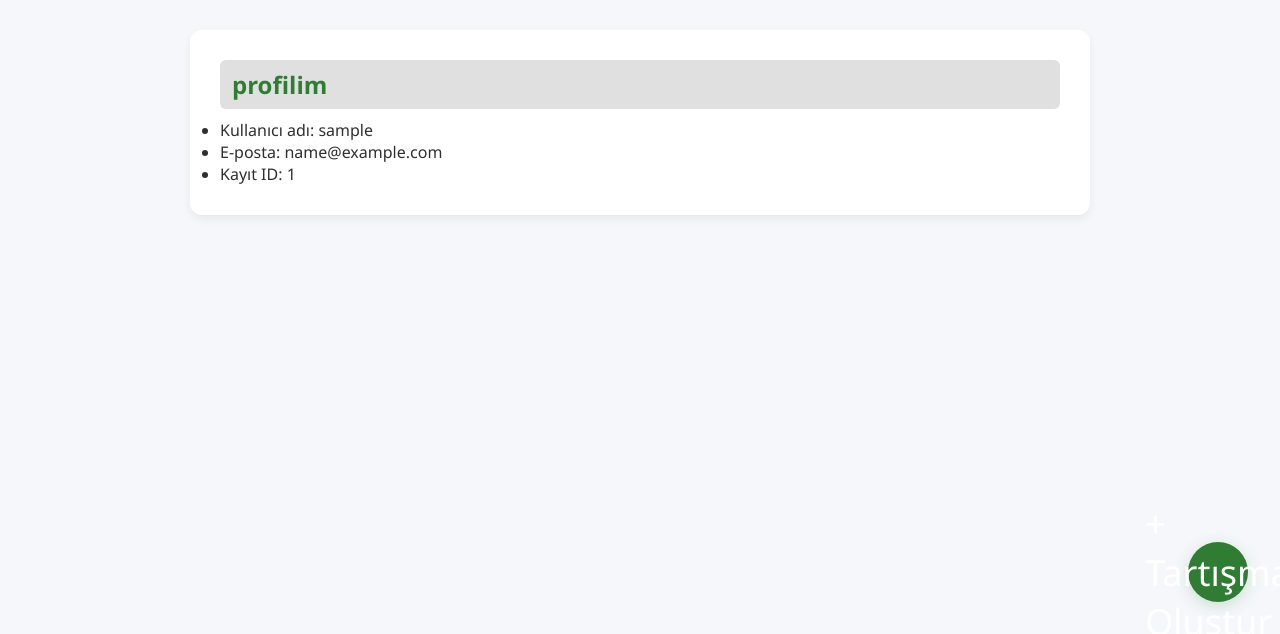
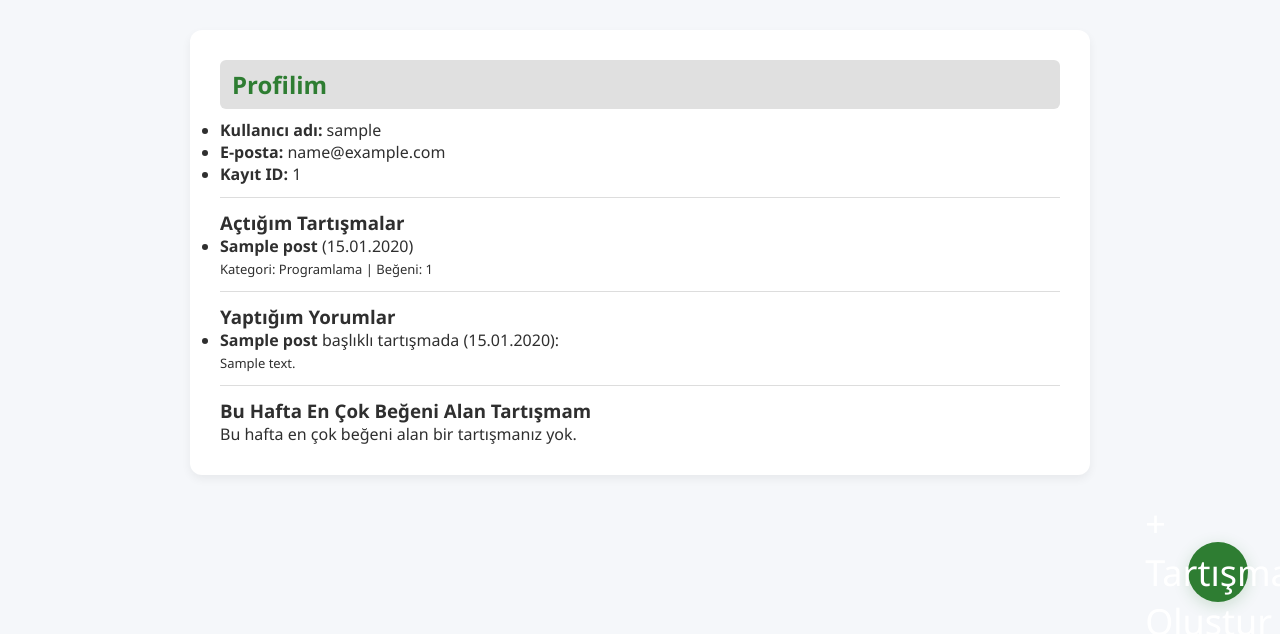
Before and after one commit to mehmettelliovli/forum_site, a Flask app: page /profil in a window 1280 px wide. Shown: the part 166-800 px from the top of the page. Run offline with Flask 3, Linux system fonts and the light colour scheme; a user stored in the database is signed in; tables that the repository leaves empty hold one stand-in row (values such as "Sample post").

Commit message:
hersey calisiyor

```diff
--- a/backend/app.py
+++ b/backend/app.py
@@ -3,8 +3,9 @@ from config import Config
 from extensions import db, bcrypt, login_manager
 from flask_login import login_user, logout_user, login_required, current_user
 import os
-from models import User, Post, Category, Comment, create_default_categories
-from datetime import datetime
+from models import User, Post, Category, Comment, create_default_categories, Like
+from datetime import datetime, timedelta
+from sqlalchemy import func
 
 app = Flask(__name__, template_folder=os.path.join(os.path.dirname(__file__), '../frontend/templates'), static_folder=os.path.join(os.path.dirname(__file__), '../frontend/static'))
 app.config.from_object(Config)
@@ -27,7 +28,7 @@ def load_user(user_id):
 
 @app.route('/')
 def home():
-    posts = Post.query.order_by(Post.boosted_at.desc().nullslast(), Post.created_at.desc()).limit(7).all()
+    posts = Post.query.order_by(Post.created_at.desc()).limit(7).all()
     categories = Category.query.all()
     return render_template('index.html', posts=posts, user=current_user if current_user.is_authenticated else None, categories=categories)
 
@@ -38,7 +39,7 @@ def topics():
     query = Post.query
     if category_id:
         query = query.filter_by(category_id=category_id)
-    posts = query.order_by(Post.boosted_at.desc().nullslast(), Post.created_at.desc()).all()
+    posts = query.order_by(Post.created_at.desc()).all()
     return render_template('konular.html', posts=posts, user=current_user if current_user.is_authenticated else None, categories=categories, selected_category=category_id)
 
 @app.route('/uyeler')
@@ -51,7 +52,26 @@ def members():
 @login_required
 def profile():
     categories = Category.query.all()
-    return render_template('profil.html', user=current_user, categories=categories)
+    # Kullanıcının açtığı tartışmalar
+    user_posts = Post.query.filter_by(user_id=current_user.id).all()
+    # Kullanıcının yaptığı yorumlar
+    user_comments = Comment.query.filter_by(user_id=current_user.id).all()
+    # Her tartışmanın beğeni sayısı
+    post_likes = {post.id: len(post.likes) for post in user_posts}
+    # Bu hafta en çok beğeni alan kendi tartışması
+    week_ago = datetime.utcnow() - timedelta(days=7)
+    weekly_posts = (
+        Post.query
+        .filter(Post.user_id == current_user.id)
+        .join(Post.likes)
+        .filter(Like.created_at >= week_ago)
+        .group_by(Post.id)
+        .with_entities(Post, func.count(Like.id).label('like_count'))
+        .order_by(func.count(Like.id).desc())
+        .all()
+    )
+    top_weekly_post = weekly_posts[0] if weekly_posts else None
+    return render_template('profil.html', user=current_user, categories=categories, user_posts=user_posts, user_comments=user_comments, post_likes=post_likes, top_weekly_post=top_weekly_post)
 
 @app.route('/signup', methods=['GET', 'POST'])
 def signup():
@@ -136,13 +156,20 @@ def post_detail(post_id):
             return redirect(url_for('post_detail', post_id=post.id))
     return render_template('konu.html', post=post, user=current_user)
 
-@app.route('/konu/boost/<int:post_id>', methods=['POST'])
+@app.route('/begen/<int:post_id>', methods=['POST'])
 @login_required
-def boost_post(post_id):
+def like_post(post_id):
     post = Post.query.get_or_404(post_id)
-    post.boosted_at = datetime.utcnow()
-    db.session.commit()
-    flash('Konu üste çıkarıldı.', 'success')
+    existing_like = Like.query.filter_by(user_id=current_user.id, post_id=post_id).first()
+    if existing_like:
+        db.session.delete(existing_like)
+        db.session.commit()
+        flash('Beğeni geri alındı.', 'success')
+    else:
+        like = Like(user_id=current_user.id, post_id=post_id)
+        db.session.add(like)
+        db.session.commit()
+        flash('Tartışma beğenildi.', 'success')
     return redirect(request.referrer or url_for('topics'))
 
 # Blueprintler ve route'lar daha sonra eklenecek
--- a/frontend/templates/index.html
+++ b/frontend/templates/index.html
@@ -34,9 +34,7 @@
                 <div class="meta-info">
                     {{ post.author.username }} – {{ post.created_at.strftime('%d.%m.%Y') }} | {{ post.category.name }}
                     {% if user.is_authenticated %}
-                        <form action="{{ url_for('boost_post', post_id=post.id) }}" method="post" style="display:inline;">
-                            <button type="submit">Üste Çıkar</button>
-                        </form>
+
                     {% endif %}
                 </div>
             </div>
--- a/frontend/templates/konular.html
+++ b/frontend/templates/konular.html
@@ -41,9 +41,11 @@
           <div class="topic-title"><a href="{{ url_for('post_detail', post_id=post.id) }}">{{ post.title }}</a></div>
           <div class="meta-info">
             {{ post.author.username }} – {{ post.created_at.strftime('%d.%m.%Y') }} | {{ post.category.name }}
+            <span style="margin-left:16px;">Beğeni: {{ post.likes|length }}</span>
             {% if user.is_authenticated %}
-              <form action="{{ url_for('boost_post', post_id=post.id) }}" method="post" style="display:inline;">
-                <button type="submit">Üste Çıkar</button>
+              <form action="{{ url_for('like_post', post_id=post.id) }}" method="post" style="display:inline;">
+                {% set liked = post.likes|selectattr('user_id', 'equalto', user.id)|list|length > 0 %}
+                <button type="submit">{% if liked %}Beğeniyi Geri Al{% else %}Beğen{% endif %}</button>
               </form>
             {% endif %}
           </div>
--- a/frontend/templates/profil.html
+++ b/frontend/templates/profil.html
@@ -18,12 +18,51 @@
     </nav>
 
     <section class="topics-section">
-      <h2>profilim</h2>
+      <h2>Profilim</h2>
       <ul>
-        <li>Kullanıcı adı: {{ user.username }}</li>
-        <li>E-posta: {{ user.email }}</li>
-        <li>Kayıt ID: {{ user.id }}</li>
+        <li><b>Kullanıcı adı:</b> {{ user.username }}</li>
+        <li><b>E-posta:</b> {{ user.email }}</li>
+        <li><b>Kayıt ID:</b> {{ user.id }}</li>
       </ul>
+      <hr>
+      <h3>Açtığım Tartışmalar</h3>
+      {% if user_posts %}
+        <ul>
+        {% for post in user_posts %}
+          <li>
+            <b>{{ post.title }}</b> ({{ post.created_at.strftime('%d.%m.%Y') }})<br>
+            <span style="font-size:13px;">Kategori: {{ post.category.name }} | Beğeni: {{ post_likes[post.id] }}</span>
+          </li>
+        {% endfor %}
+        </ul>
+      {% else %}
+        <p>Henüz tartışma açmadınız.</p>
+      {% endif %}
+      <hr>
+      <h3>Yaptığım Yorumlar</h3>
+      {% if user_comments %}
+        <ul>
+        {% for comment in user_comments %}
+          <li>
+            <b>{{ comment.post.title }}</b> başlıklı tartışmada ({{ comment.created_at.strftime('%d.%m.%Y') }}):<br>
+            <span style="font-size:13px;">{{ comment.content }}</span>
+          </li>
+        {% endfor %}
+        </ul>
+      {% else %}
+        <p>Henüz yorum yapmadınız.</p>
+      {% endif %}
+      <hr>
+      <h3>Bu Hafta En Çok Beğeni Alan Tartışmam</h3>
+      {% if top_weekly_post %}
+        <div class="topic">
+          <div class="topic-title">{{ top_weekly_post[0].title }}</div>
+          <div class="meta-info">Beğeni: {{ top_weekly_post[1] }} | Tarih: {{ top_weekly_post[0].created_at.strftime('%d.%m.%Y') }}</div>
+          <div class="topic-content">{{ top_weekly_post[0].content }}</div>
+        </div>
+      {% else %}
+        <p>Bu hafta en çok beğeni alan bir tartışmanız yok.</p>
+      {% endif %}
     </section>
 
     {% if user.is_authenticated %}
```
Also changed, not shown: backend/models.py (+11 -2 lines), frontend/templates/konu.html (+8 -6 lines).
